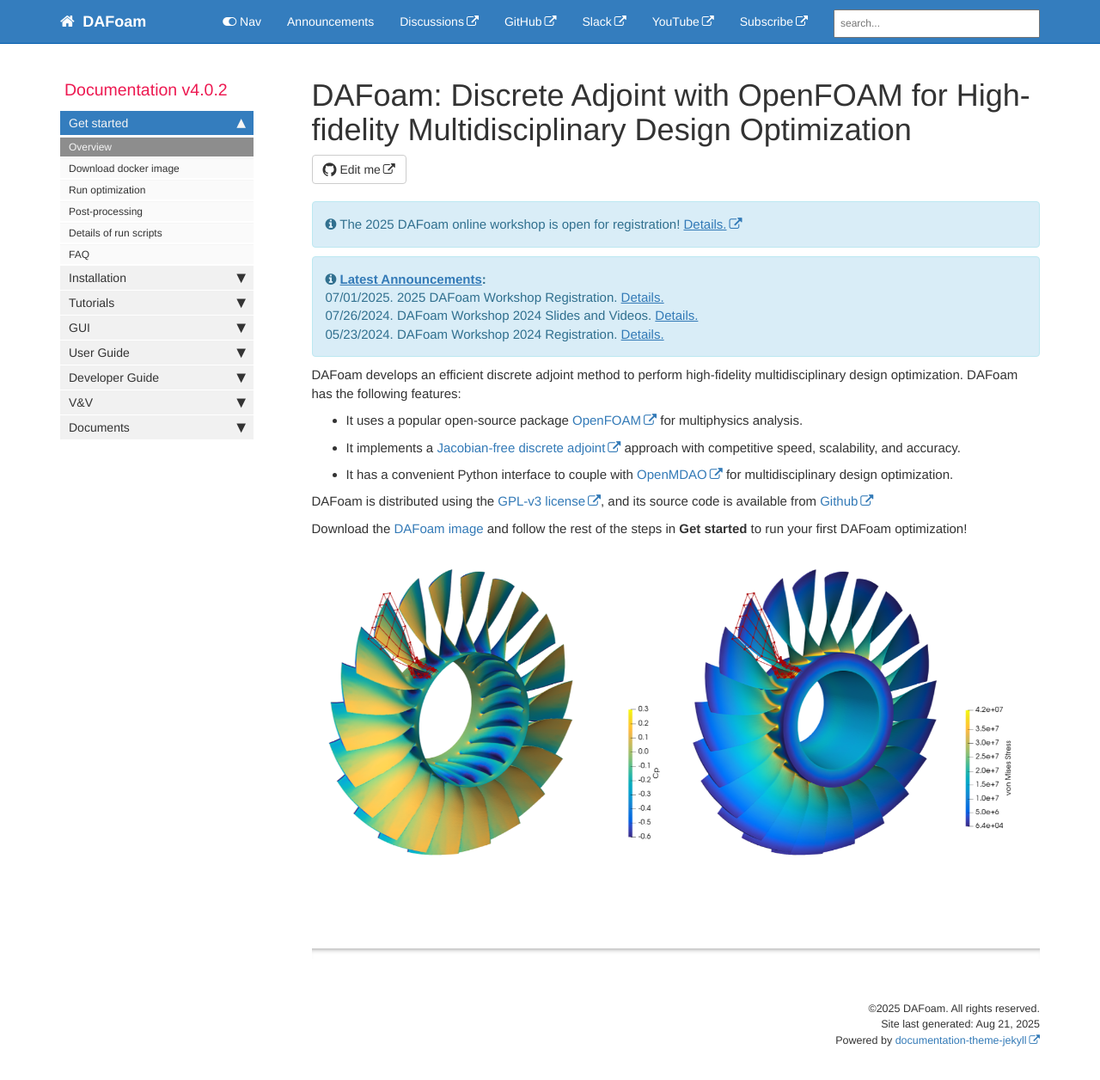
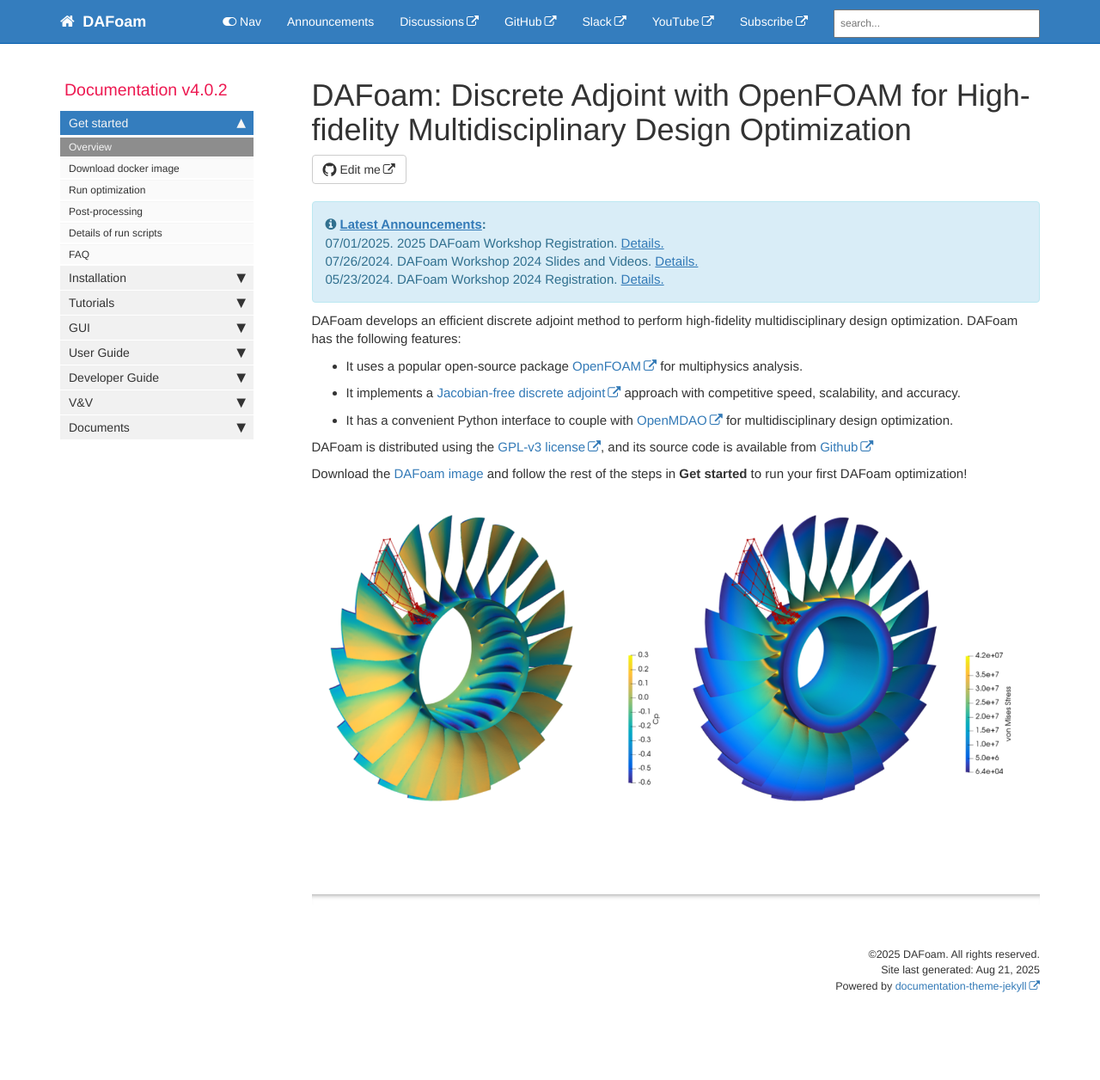
Before and after one commit to DAFoam/DAFoam.github.io, a Jekyll site: the page built from index.md, in a window 1280 px wide and 1270 px high. Shown: the top 1256 px of the window at 86% size. Built offline with Jekyll 4.4.1, drawn with Linux system fonts in a browser that asks for light colours; comment, search, counter and statistics services are not loaded.

Commit message:
Update index.md

```diff
--- a/index.md
+++ b/index.md
@@ -5,10 +5,6 @@ sidebar: mydoc_sidebar
 permalink: index.html
 summary:
 ---
-
-<div markdown="span" class="alert alert-info" role="alert"><i class="fa fa-info-circle"></i>
-The 2025 DAFoam online workshop is open for registration! <a href="https://dafoam.github.io/dafoam_workshop_2025.html">Details.</a>
-</div>
 
 <div markdown="span" class="alert alert-info" role="alert"><i class="fa fa-info-circle"></i>
 <b>[Latest Announcements](news.html):</b>
```
